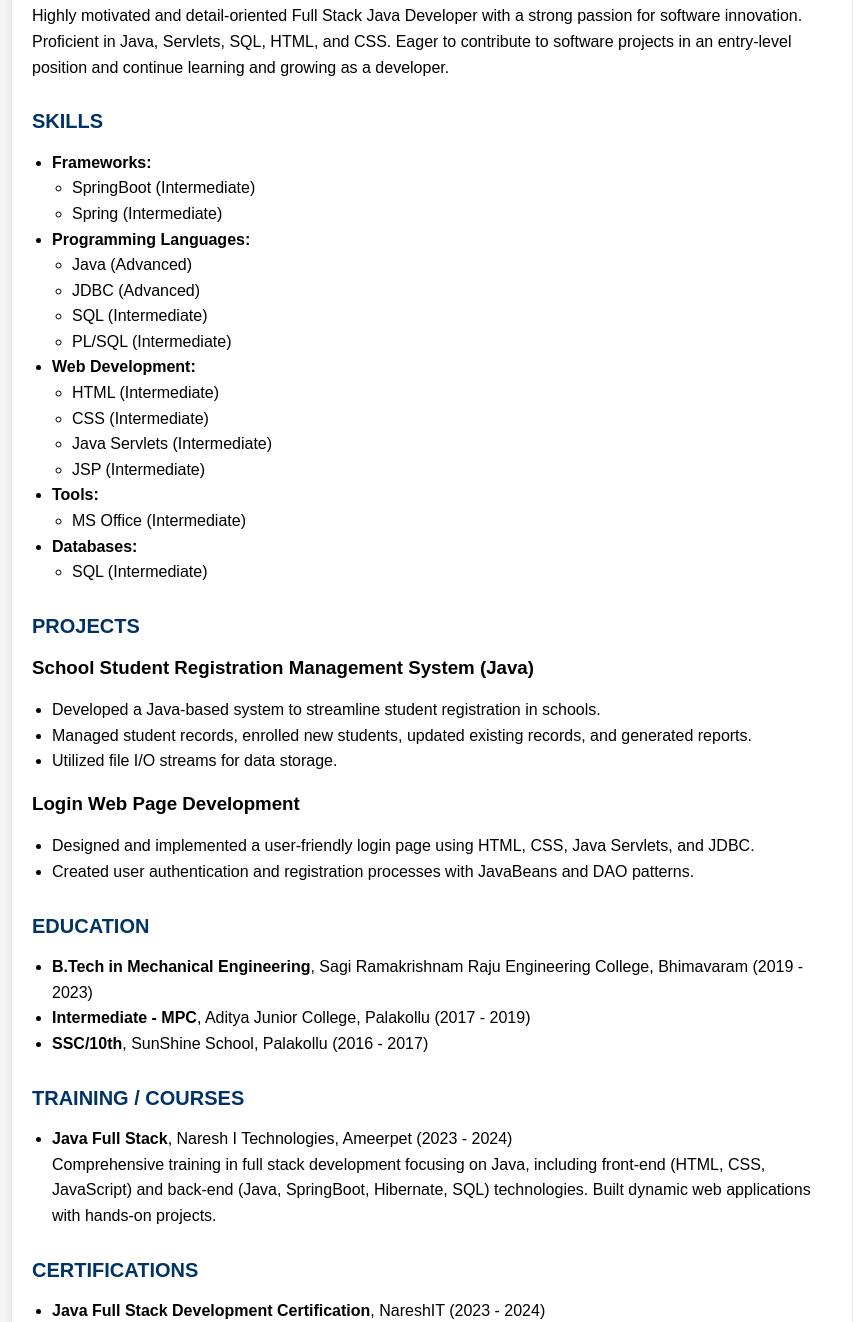
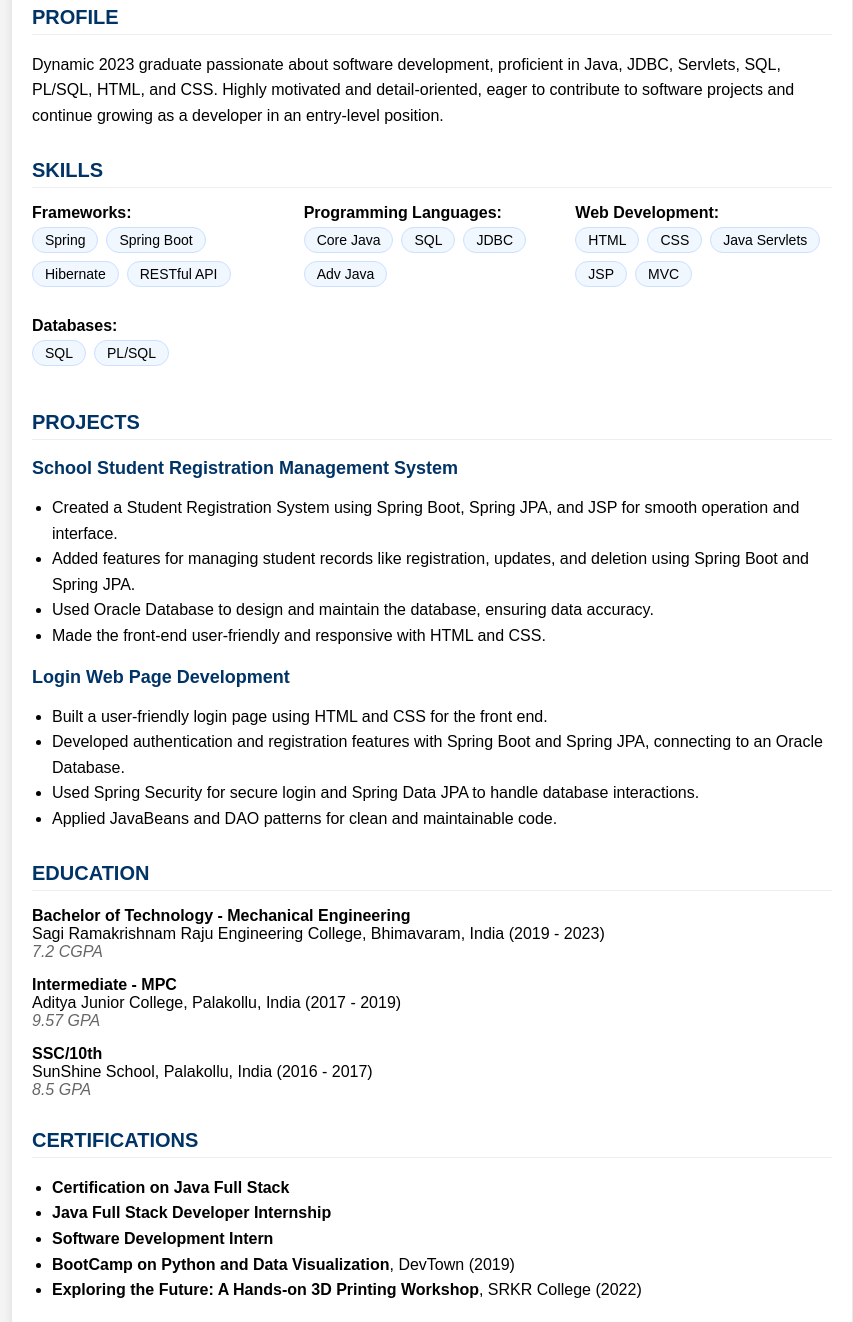
Before and after one commit to Dhanush-Mandapaka-2k1/Resume, a plain HTML site: page index.html in a window 1280 px wide. Shown: the part 192-1514 px from the top of the page, without its empty margins (208-1061 px from the left). Drawn offline with Linux system fonts and the light colour scheme.

Commit message:
Update index.html

```diff
--- a/index.html
+++ b/index.html
@@ -18,14 +18,21 @@
             padding: 20px;
             box-shadow: 0 0 10px rgba(0, 0, 0, 0.1);
         }
-        h1, h2 {
+        h1, h2, h3 {
             color: #003366;
         }
         h1 {
-            font-size: 24px;
+            font-size: 28px;
+            margin-bottom: 5px;
         }
         h2 {
             font-size: 20px;
+            border-bottom: 1px solid #eee;
+            padding-bottom: 5px;
+        }
+        h3 {
+            font-size: 18px;
+            margin-bottom: 5px;
         }
         p, ul {
             line-height: 1.6;
@@ -36,9 +43,42 @@
         .contact-info, .section {
             margin-bottom: 30px;
         }
-        .section-title {
+        .subtitle {
             font-size: 18px;
-            color: #333333;
+            color: #666;
+            margin-top: 0;
+        }
+        .skills-grid {
+            display: grid;
+            grid-template-columns: repeat(auto-fill, minmax(200px, 1fr));
+            gap: 15px;
+            margin-top: 15px;
+        }
+        .skill-category {
+            margin-bottom: 15px;
+        }
+        .skill-category strong {
+            display: block;
+            margin-bottom: 5px;
+        }
+        .skill-list {
+            display: flex;
+            flex-wrap: wrap;
+            gap: 8px;
+        }
+        .skill-item {
+            background: #f0f7ff;
+            border: 1px solid #cce0ff;
+            border-radius: 15px;
+            padding: 4px 12px;
+            font-size: 14px;
+        }
+        .education-item, .project-item {
+            margin-bottom: 15px;
+        }
+        .gpa {
+            color: #666;
+            font-style: italic;
         }
         a {
             color: #003366;
@@ -47,110 +87,133 @@
         a:hover {
             text-decoration: underline;
         }
+        .location {
+            font-style: italic;
+            color: #666;
+        }
     </style>
 </head>
 <body>
     <div class="container">
         <div class="contact-info">
             <h1>Dhanush Mandapaka</h1>
-            <p>7032591833 | <a href="mailto:mandapakadhanush23583@gmail.com" target="_blank">mandapakadhanush23583@gmail.com</a> | <a href="https://www.linkedin.com/in/dhanush-mandapaka-0bab9a244/" target="_blank">LinkedIn</a></p>
+            <p class="subtitle">Aspiring Java Developer</p>
+            <p>7032591833 | <a href="mailto:mandapakadhanush23583@gmail.com">mandapakadhanush23583@gmail.com</a> | <a href="https://www.linkedin.com/in/dhanush-mandapaka-0bab9a244/" target="_blank">LinkedIn</a> | Hyderabad, India</p>
         </div>
 
         <div class="section">
-            <h2>SUMMARY</h2>
-            <p>Highly motivated and detail-oriented Full Stack Java Developer with a strong passion for software innovation. Proficient in Java, Servlets, SQL, HTML, and CSS. Eager to contribute to software projects in an entry-level position and continue learning and growing as a developer.</p>
+            <h2>PROFILE</h2>
+            <p>Dynamic 2023 graduate passionate about software development, proficient in Java, JDBC, Servlets, SQL, PL/SQL, HTML, and CSS. Highly motivated and detail-oriented, eager to contribute to software projects and continue growing as a developer in an entry-level position.</p>
         </div>
 
         <div class="section">
             <h2>SKILLS</h2>
-            <ul>
-                <li><strong>Frameworks:</strong>
-                    <ul>
-                        <li>SpringBoot (Intermediate)</li>
-                        <li>Spring (Intermediate)</li>
-                    </ul>
-                </li>
-                <li><strong>Programming Languages:</strong>
-                    <ul>
-                        <li>Java (Advanced)</li>
-                        <li>JDBC (Advanced)</li>
-                        <li>SQL (Intermediate)</li>
-                        <li>PL/SQL (Intermediate)</li>
-                    </ul>
-                </li>
-                <li><strong>Web Development:</strong>
-                    <ul>
-                        <li>HTML (Intermediate)</li>
-                        <li>CSS (Intermediate)</li>
-                        <li>Java Servlets (Intermediate)</li>
-                        <li>JSP (Intermediate)</li>
-                    </ul>
-                </li>
-                <li><strong>Tools:</strong>
-                    <ul>
-                        <li>MS Office (Intermediate)</li>
-                    </ul>
-                </li>
-                <li><strong>Databases:</strong>
-                    <ul>
-                        <li>SQL (Intermediate)</li>
-                    </ul>
-                </li>
-            </ul>
+            <div class="skills-grid">
+                <div class="skill-category">
+                    <strong>Frameworks:</strong>
+                    <div class="skill-list">
+                        <span class="skill-item">Spring</span>
+                        <span class="skill-item">Spring Boot</span>
+                        <span class="skill-item">Hibernate</span>
+                        <span class="skill-item">RESTful API</span>
+                    </div>
+                </div>
+                <div class="skill-category">
+                    <strong>Programming Languages:</strong>
+                    <div class="skill-list">
+                        <span class="skill-item">Core Java</span>
+                        <span class="skill-item">SQL</span>
+                        <span class="skill-item">JDBC</span>
+                        <span class="skill-item">Adv Java</span>
+                    </div>
+                </div>
+                <div class="skill-category">
+                    <strong>Web Development:</strong>
+                    <div class="skill-list">
+                        <span class="skill-item">HTML</span>
+                        <span class="skill-item">CSS</span>
+                        <span class="skill-item">Java Servlets</span>
+                        <span class="skill-item">JSP</span>
+                        <span class="skill-item">MVC</span>
+                    </div>
+                </div>
+                <div class="skill-category">
+                    <strong>Databases:</strong>
+                    <div class="skill-list">
+                        <span class="skill-item">SQL</span>
+                        <span class="skill-item">PL/SQL</span>
+                    </div>
+                </div>
+            </div>
         </div>
 
         <div class="section">
             <h2>PROJECTS</h2>
-            <h3>School Student Registration Management System (Java)</h3>
+            <div class="project-item">
+                <h3>School Student Registration Management System</h3>
                 <ul>
-                <li>Developed a Java-based system to streamline student registration in schools.</li>
-                <li>Managed student records, enrolled new students, updated existing records, and generated reports.</li>
-                <li>Utilized file I/O streams for data storage.</li>
+                    <li>Created a Student Registration System using Spring Boot, Spring JPA, and JSP for smooth operation and interface.</li>
+                    <li>Added features for managing student records like registration, updates, and deletion using Spring Boot and Spring JPA.</li>
+                    <li>Used Oracle Database to design and maintain the database, ensuring data accuracy.</li>
+                    <li>Made the front-end user-friendly and responsive with HTML and CSS.</li>
                 </ul>
+            </div>
+            <div class="project-item">
                 <h3>Login Web Page Development</h3>
                 <ul>
-                <li>Designed and implemented a user-friendly login page using HTML, CSS, Java Servlets, and JDBC.</li>
-                <li>Created user authentication and registration processes with JavaBeans and DAO patterns.</li>
+                    <li>Built a user-friendly login page using HTML and CSS for the front end.</li>
+                    <li>Developed authentication and registration features with Spring Boot and Spring JPA, connecting to an Oracle Database.</li>
+                    <li>Used Spring Security for secure login and Spring Data JPA to handle database interactions.</li>
+                    <li>Applied JavaBeans and DAO patterns for clean and maintainable code.</li>
                 </ul>
+            </div>
         </div>
 
         <div class="section">
             <h2>EDUCATION</h2>
-            <ul>
-                <li><strong>B.Tech in Mechanical Engineering</strong>, Sagi Ramakrishnam Raju Engineering College, Bhimavaram (2019 - 2023)</li>
-                <li><strong>Intermediate - MPC</strong>, Aditya Junior College, Palakollu (2017 - 2019)</li>
-                <li><strong>SSC/10th</strong>, SunShine School, Palakollu (2016 - 2017)</li>
-            </ul>
+            <div class="education-item">
+                <strong>Bachelor of Technology - Mechanical Engineering</strong>
+                <div>Sagi Ramakrishnam Raju Engineering College, Bhimavaram, India (2019 - 2023)</div>
+                <div class="gpa">7.2 CGPA</div>
             </div>
-
-        <div class="section">
-            <h2>TRAINING / COURSES</h2>
-            <ul>
-                <li><strong>Java Full Stack</strong>, Naresh I Technologies, Ameerpet (2023 - 2024)
-                    <br>Comprehensive training in full stack development focusing on Java, including front-end (HTML, CSS, JavaScript) and back-end (Java, SpringBoot, Hibernate, SQL) technologies. Built dynamic web applications with hands-on projects.
-                </li>
-            </ul>
+            <div class="education-item">
+                <strong>Intermediate - MPC</strong>
+                <div>Aditya Junior College, Palakollu, India (2017 - 2019)</div>
+                <div class="gpa">9.57 GPA</div>
+            </div>
+            <div class="education-item">
+                <strong>SSC/10th</strong>
+                <div>SunShine School, Palakollu, India (2016 - 2017)</div>
+                <div class="gpa">8.5 GPA</div>
+            </div>
         </div>
 
         <div class="section">
             <h2>CERTIFICATIONS</h2>
             <ul>
-                <li><strong>Java Full Stack Development Certification</strong>, NareshIT (2023 - 2024)
-                    <br>Completed comprehensive training covering front-end, back-end, database, and deployment technologies, focusing on hands-on projects and industry best practices.
-                </li>
-                <li><strong>BootCamp on Python and Data Visualization</strong>, DevTown (2019)
-                    <br>Intensive training on Python programming and data visualization techniques.</li>
-                <li><strong>Exploring the Future: A Hands-on 3D Printing Workshop</strong>, SRKR College (2022)
-                    <br>Practical workshop on 3D printing technologies and applications.</li>
+                <li><strong>Certification on Java Full Stack</strong></li>
+                <li><strong>Java Full Stack Developer Internship</strong></li>
+                <li><strong>Software Development Intern</strong></li>
+                <li><strong>BootCamp on Python and Data Visualization</strong>, DevTown (2019)</li>
+                <li><strong>Exploring the Future: A Hands-on 3D Printing Workshop</strong>, SRKR College (2022)</li>
             </ul>
+        </div>
+
+        <div class="section">
+            <h2>COURSES</h2>
+            <div>
+                <strong>Java Full Stack</strong>, Naresh I Technologies
+                <div class="location">Hyderabad, India (2023 - 2024)</div>
+                <p>Comprehensive training in full stack development focusing on Java, including front-end (HTML, CSS, JavaScript) and back-end (Java, SpringBoot, Hibernate, SQL) technologies. Built dynamic web applications with hands-on projects.</p>
+            </div>
         </div>
 
         <div class="section">
             <h2>LANGUAGES</h2>
             <ul>
                 <li><strong>English:</strong> Advanced</li>
+                <li><strong>Telugu:</strong> Native</li>
                 <li><strong>Hindi:</strong> Intermediate</li>
-                <li><strong>Telugu:</strong> Native</li>
             </ul>
         </div>
     </div>
```
Lines whose indentation alone changed are shown as unchanged.
